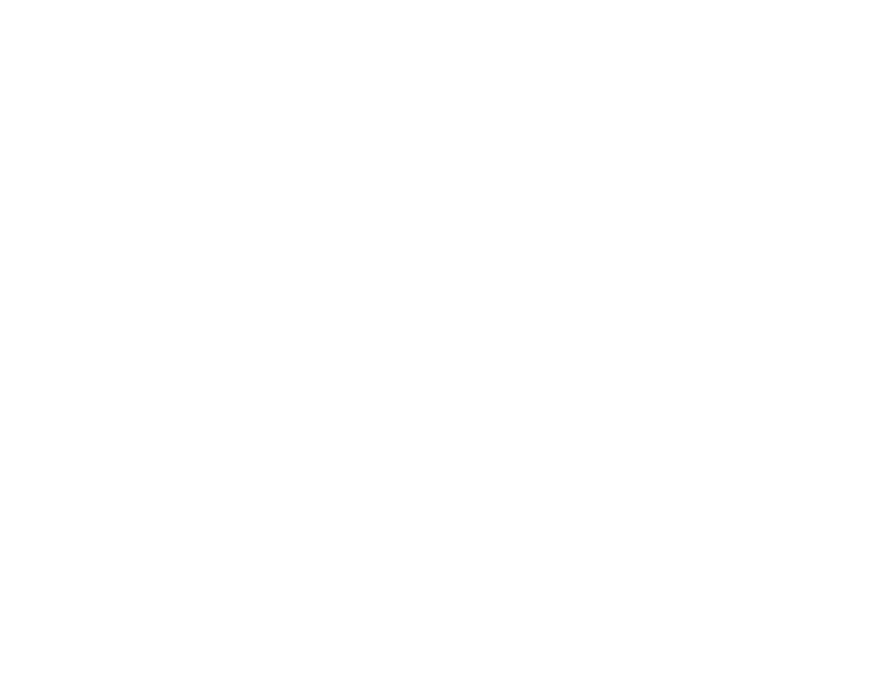
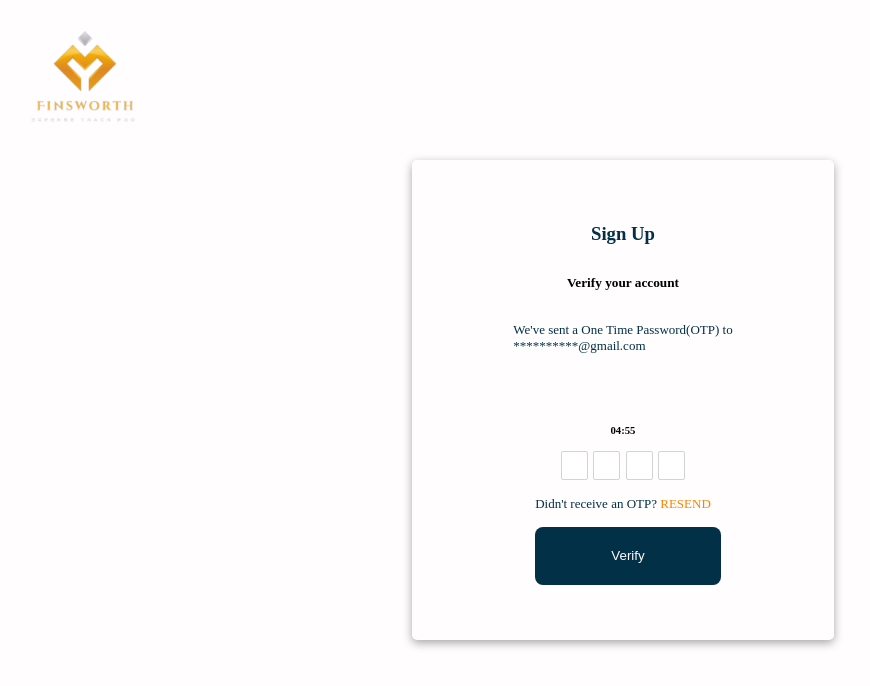
Before and after one commit to DevFrancesca/Finsworth_PRO, a React (Vite) app: page /otppage in a window 1280 px wide. Before the commit this address had no page. Shown: the top 686 px of the page, without its empty margins (17-887 px from the left). Built offline with nearby package versions, Linux system fonts and the light colour scheme; no server answers.

Commit message:
work on verification

```diff
--- a/src/App.jsx
+++ b/src/App.jsx
@@ -18,7 +18,8 @@ import ContactPage from './components/body/ContactPage'
 import ForgotPassword from './components/pages/ForgotPassword'
 import NewPassword from './components/pages/NewPassword'
 import About from './components/body/About'
-import Verification from './components/pages/Verification'
+// import Verification from './components/pages/Verification'
+import OtpPage from './components/pages/OtpPage'
 
 
 const App = () => {
@@ -30,7 +31,7 @@ const App = () => {
         <Route path='/aboutus' element={<About/>}/>
         <Route path='/login' element={<Login/>}/>
         <Route path='/signup' element={<Signup/>}/>
-        <Route path='/verification'element={<Verification/>}/>
+        <Route path='/otppage'element={<OtpPage/>}/>
         <Route path= '/contactus' element={<ContactPage/>}/>
         <Route path='/forgotpassword' element={<ForgotPassword/>}/>
         <Route path='/newpassword' element={<NewPassword/>}/>
--- /dev/null
+++ b/src/components/pages/OtpPage.jsx
@@ -0,0 +1,161 @@
+import React, { useState, useRef, useEffect } from 'react';
+import axios from 'axios';
+import Swal from 'sweetalert2';
+import { useNavigate } from 'react-router-dom';
+import GL from '../images/goldLogo.png';
+import '../pagesCSS/OtpPage.css';
+import { CirclesWithBar } from 'react-loader-spinner';
+import { useDispatch } from 'react-redux';
+import { UserToken } from '../../features/Slice';
+
+const OtpPage = () => {
+  const navigate = useNavigate();
+  const homePage = () => {
+    navigate('/');
+  };
+
+  const inputRefs = [useRef(), useRef(), useRef(), useRef()];
+  const [isLoading, setIsLoading] = useState(false);
+  const [verificationResult, setVerificationResult] = useState('');
+  const [countdown, setCountdown] = useState(300);
+  const [token, setToken] = useState('')
+
+  useEffect(() => {
+    const timer = setInterval(() => {
+      setCountdown((prevCountdown) => prevCountdown - 1);
+    }, 1000);
+
+    return () => {
+      clearInterval(timer);
+    };
+  }, []);
+
+  const formatTime = (time) => {
+    const minutes = Math.floor(time / 60);
+    const seconds = time % 60;
+    return `${minutes < 10 ? '0' + minutes : minutes}:${seconds < 10 ? '0' + seconds : seconds}`;
+  };
+
+  const handleInputChange = (index, value) => {
+    if (value.length === 1 && index < inputRefs.length - 1) {
+      inputRefs[index + 1].current.focus();
+    }
+  };
+
+  const handleVerification = async () => {
+    setIsLoading(true);
+
+    try {
+      const otp = inputRefs.map(ref => ref.current.value).join(`https://finsworthpro.onrender.com/api/verify/${UserToken}`);
+
+      const Dispatch = useDispatch()
+
+      console.log(otp)
+
+      const response = await axios.post(url, {otp},
+        {
+          headers: {
+            Authorization: `Bearer ${token}`
+          }
+        }
+      );
+      Dispatch(UserToken(response.data.token))
+
+      setIsLoading(false);
+      Swal.fire({
+        title: 'Account verified Successfully!',
+        text: `${response.data.message}`,
+        icon: 'success',
+        showCancelButton: false,
+        confirmButtonColor: '',
+        allowOutsideClick: false,
+      });
+
+      if (response.data.verified) {
+        setVerificationResult('Account verified successfully.');
+      } else {
+        setVerificationResult('Account verification failed.');
+      }
+
+      navigate('/login')
+    } catch (error) {
+      Swal.fire({
+        icon: 'error',
+        title: error.response.message,
+        text: 'Account verification failed!',
+        color: 'red'
+      });
+      console.error('Error verifying account:', error.message);
+      setVerificationResult('Error verifying account.');
+    }
+  };
+
+  useEffect(() => {
+
+    const fetchToken = async () => {
+      try {
+        // Fetching token from your backend or local storage
+        const response = await axios.get('https://finsworthpro.onrender.com/api/resendOtp');
+        const fetchedToken = response.data.token;
+        setToken(fetchedToken);
+      } catch (error) {
+        console.error('Error fetching token:', error.message);
+      }
+    };
+
+    fetchToken();
+  }, []);
+
+  return (
+    <article className="otpBody">
+      <section className="otpBodyLeft">
+        <img src={GL} alt="logo" onClick={homePage} />
+      </section>
+      <section className="otpBodyMiddle">
+        <div className="otpCard">
+          <div className="otpCardUp">
+            <h3>Sign Up</h3>
+            <h5>Verify your account</h5>
+            <p>We've sent a One Time Password(OTP) to <br />**********@gmail.com</p>
+          </div>
+          <div className="otpCardDown">
+            <h6>{formatTime(countdown)}</h6>
+
+            <div className="otpCardInputs">
+              {inputRefs.map((ref, index) => (
+                <input
+                  key={index}
+                  ref={ref}
+                  maxLength={1}
+                  onChange={(e) => handleInputChange(index, e.target.value)}
+                />
+              ))}
+            </div>
+            <p>Didn't receive an OTP? <span>RESEND</span></p>
+            <button onClick={handleVerification}>
+              {isLoading ?
+                <CirclesWithBar
+                  height="30"
+                  width="30"
+                  color="#219EBC"
+                  outerCircleColor="#FB8500"
+                  innerCircleColor="#219EBC"
+                  barColor="#219EBC"
+                  ariaLabel="circles-with-bar-loading"
+                  wrapperStyle={{}}
+                  wrapperClass=""
+                  visible={true}
+                /> :
+                "Verify"
+              }
+            </button>
+            <span style={{ color: "red" }}>{verificationResult}</span>
+          </div>
+        </div>
+      </section>
+      <section className="otpBodyRight"></section>
+    </article>
+  );
+};
+
+export default OtpPage;
--- a/src/components/pages/Verification.jsx
+++ /dev/null
@@ -1,27 +0,0 @@
-import React from 'react'
-import { FaRegCircleCheck } from "react-icons/fa6";
-import { Link } from 'react-router-dom';
-import '../pagesCSS/Verification.css'
-
-const Verification = () => {
-  return (
-    <div className='verifyBody'>
-      <div className="verifyContainer">
-          <div className="verifyIcon">
-            <FaRegCircleCheck style={{fontSize:"8rem",color:"#06d6a0"}} />
-          </div>
-          <div className="verifyTitle">
-            <h2>Email Verified</h2>
-            <span>Your email address has been verified successfully!</span>
-          </div>
-          <div className="verifyBtn">
-              <button>
-                <Link to='/login' style={{textDecoration:'none', color:"white"}}> Back to Login </Link>
-              </button>
-          </div>
-        </div>
-    </div>
-  )
-}
-
-export default Verification
--- /dev/null
+++ b/src/components/pagesCSS/OtpPage.css
@@ -0,0 +1,113 @@
+.otpBody{
+    width: 100%;
+    height: 100vh;
+    background-color: #FFFDFD;
+    display: flex;
+}
+.otpBodyLeft{
+    width: 20%;
+    height: 100%;
+    display: flex;
+}
+.otpBodyLeft > img{
+    width: 80%;
+    height: 20%;
+    object-fit: contain;
+}
+.otpBodyMiddle{
+    width: 60%;
+    height: 100%;
+    /* background-color: red; */
+    display: flex;
+    align-items: center;
+    justify-content: center;
+}
+.otpCard{
+    width: 55%;
+    height: 60%;
+    background-color: #FFFDFD;
+    box-shadow: rgba(0, 0, 0, 0.35) 0px 3px 10px;
+    border-radius: 5px;
+    display: flex;
+    align-items: center;
+    justify-content: space-evenly;
+    flex-direction: column;
+}
+.otpCardUp{
+    width: 90%;
+    height: 40%;
+    display: flex;
+    align-items: center;
+    justify-content: space-evenly;
+    flex-direction: column
+}
+.otpCardUp > h3{
+    color: #023047;
+}
+.otpCardUp > p{
+    font-size: 13px;
+    color: #023047;
+    font-weight: 100;
+}
+.otpCardDown{
+    width: 80%;
+    height: 40%;
+    display: flex;
+    align-items: center;
+    justify-content: space-around;
+    flex-direction: column;
+}
+.otpCardInputs{
+    width: 40%;
+    height: 15%;
+    display: flex;
+    align-items: center;
+    justify-content: space-evenly;
+}
+.otpCardInputs > input{
+    width: 20%;
+    height: 100%;
+    padding: 7px;
+    border-radius: 2px;
+    outline: none;
+    border: 1px solid lightgray;
+    font-size: 10px;
+}
+.otpCardInputs > input:hover{
+    border: 1px solid #FB8500;
+}
+.otpCardDown > p{
+    font-size: 13px;
+    color: #023047;
+}
+.otpCardDown > p > span{
+    color: #FB8500;
+    cursor: pointer;
+}
+.otpCardDown > p > span:hover{
+    color: #c46800;
+}
+.otpCardDown > button{
+    width: 55%;
+    height: 30%;
+    display: flex;
+    align-items: center;
+    justify-content: center;
+    background-color: #023047;
+    border: none;
+    border-radius: 8px;
+    color: #FFFDFD;
+    cursor: pointer;
+    transition: all 260ms ease;
+    transform: scale(1);
+}
+.otpCardDown > button:hover{
+    color: #FB8500;
+    transform: scale(0.9);
+}
+
+.otpBodyRight{
+    width: 20%;
+    height: 100%;
+    /* background-color: aqua; */
+}
--- a/src/components/pagesCSS/Verification.css
+++ /dev/null
@@ -1,60 +0,0 @@
-.verifyBody{
-    width: 100%;
-    height: 100vh;
-    display: flex;
-    justify-content: center;
-    align-items: center;
-}
-.verifyContainer{
-    width: 30%;
-    height: 70%;
-    background: #FDFDF7;
-    box-shadow: rgba(99, 99, 99, 0.2) 0px 2px 8px 0px;
-    display: flex;
-    align-items: center;
-    justify-content: space-evenly;
-    flex-direction: column;
-}
-.verifyIcon{
-    width: 90%;
-    height: 30%;
-    display: flex;
-    justify-content: center;
-    align-items: center;
-}
-.verifyTitle{
-    width: 90%;
-    height: 15%;
-    display: flex;
-    justify-content: center;
-    align-items: center;
-    flex-direction: column;
-}
-.verifyTitle > h2{
-    font-size: 1.5rem;
-    font-family: 'Lora',serif;
-    font-weight: 500;
-    color: #05446E;
-}
-.verifyTitle > span{
-    font-family: 'Lora',serif;
-    font-size: 1rem;
-    color: #615b5b;
-}
-.verifyBtn{
-    width: 90%;
-    height: 13%;
-    display: flex;
-    justify-content: center;
-    align-items: center;
-}.verifyBtn > button{
-    width: 90%;
-    height: 90%;
-    background: #05446E;
-    color: #FDFDF7;
-    border: none;
-    border-radius: 9px;
-    font-size: 1.2rem;
-    font-weight: 600;
-    cursor: pointer;
-}
```
